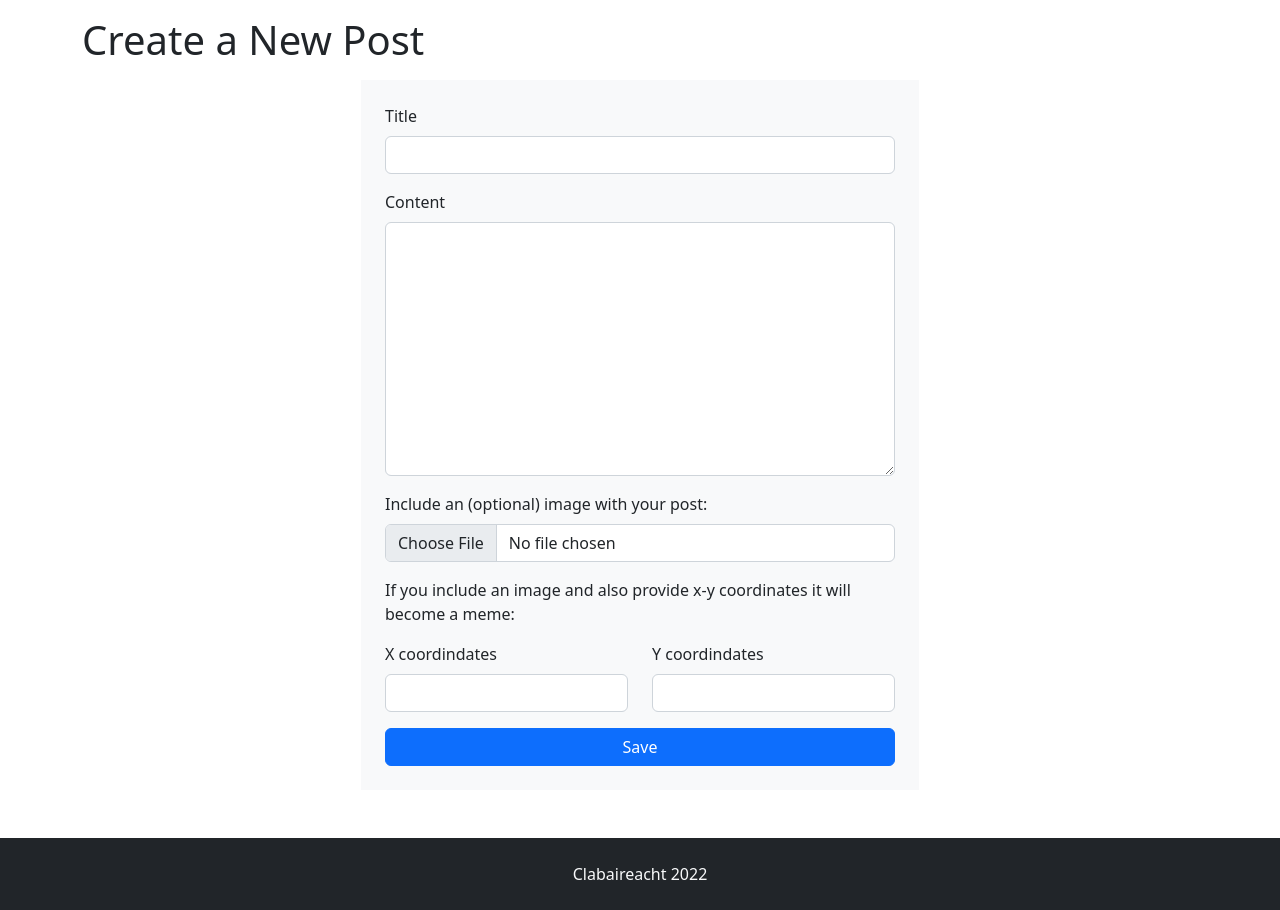
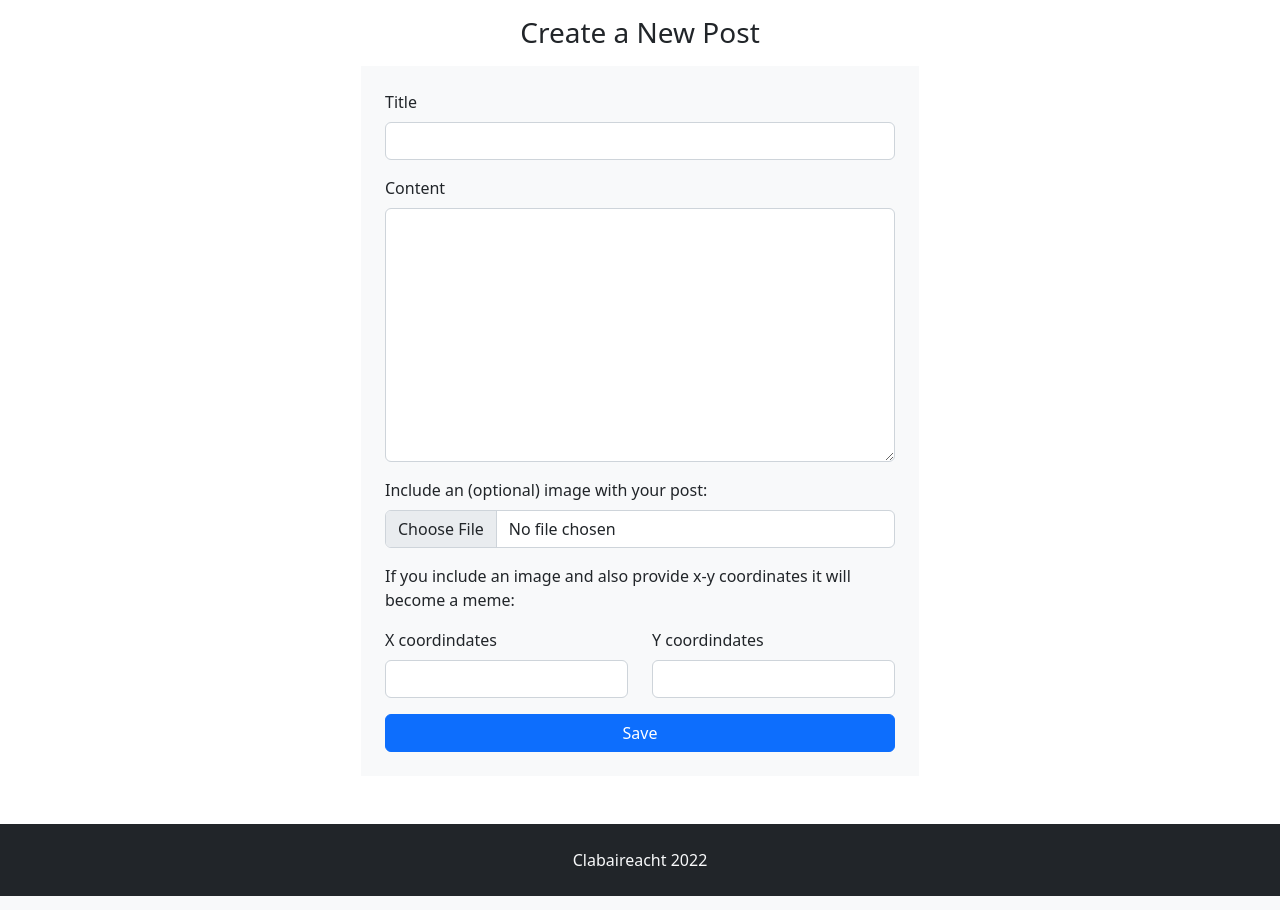
Before and after one commit to roniencirl/Group6_web_app, a Flask app: page /create in a window 1280 px wide. Shown: the part 56-966 px from the top of the page. Run offline with Flask 2, Linux system fonts and the light colour scheme; some libraries are stand-ins or nearby versions.

Commit message:
UI changes

```diff
--- a/src/clabaireacht/static/style.css
+++ b/src/clabaireacht/static/style.css
@@ -36,7 +36,10 @@ html {
   -webkit-text-size-adjust: 100%;
   -ms-text-size-adjust: 100%;
 }
-
+html,body, .main-content{
+  min-height: 100%;
+  margin: 0;
+}
 body {
   margin: 0;
 }
--- a/src/clabaireacht/templates/posts/create.html
+++ b/src/clabaireacht/templates/posts/create.html
@@ -1,7 +1,7 @@
 {% extends 'base.html' %}
 
 {% block header %}
-<h1>{% block title %}Create a New Post{% endblock %}</h1>
+<h1 class="fs-3 text-center">{% block title %}Create a New Post{% endblock %}</h1>
 {% endblock %}
 
 
--- a/src/clabaireacht/templates/posts/index.html
+++ b/src/clabaireacht/templates/posts/index.html
@@ -3,7 +3,7 @@
 {% block header %}
 <div class="row">
     <div class="col-md-9">
-        <h3>{% block title %}Current Posts{% endblock %}</h3>
+        <h3 class="fs-3">{% block title %}Current Posts{% endblock %}</h3>
     </div>
     <div class="col-md-3">
         {% if g.user %}
@@ -41,7 +41,7 @@
             {% if not post['xcoord'] %}
                 <p class="body">
 
-                {{ post['body'][0:900] }}
+                {{ post['body']}}
                 </p>
             {% endif %}
         </div>
```
